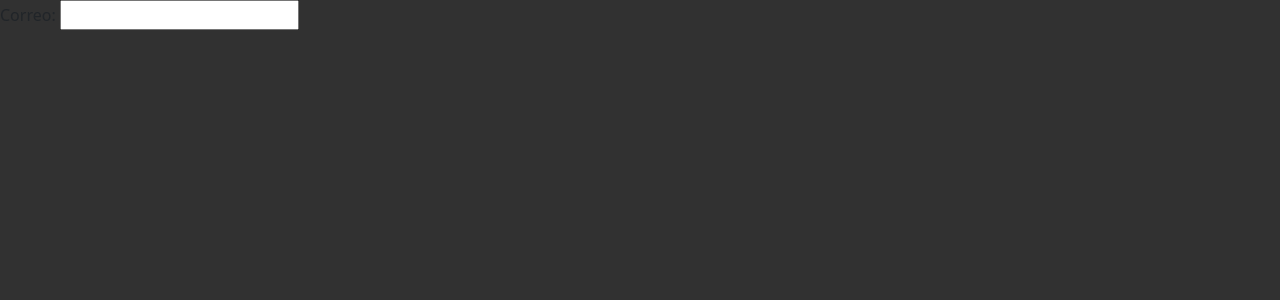
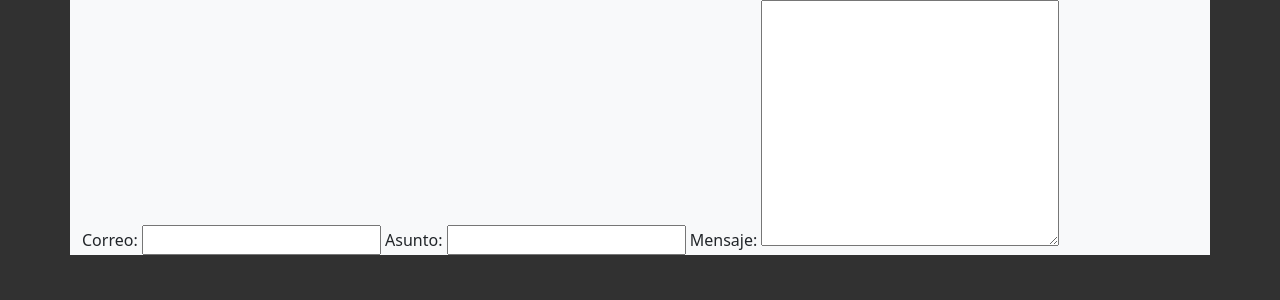
Before and after one commit to Dragonf-j/-TFG-I.E.S.-Punta-del-Verde-Elige-tu-portatil, a PHP site: page /vistas/contacto.php in a window 1280 px wide. Shown: the part 144-444 px from the top of the page. Run offline with PHP 8.4, Linux system fonts and the light colour scheme.

Commit message:
update 02/02/2022 contacto v0.2

```diff
--- a/vistas/contacto.php
+++ b/vistas/contacto.php
@@ -62,7 +62,7 @@
                         <li class="nav-item">
                             <a href="contacto.php" class="nav-link">
                                 <svg xmlns="http://www.w3.org/2000/svg" width="16" height="16" fill="currentColor" class="bi bi-envelope" viewBox="0 0 16 16">
-  <path d="M0 4a2 2 0 0 1 2-2h12a2 2 0 0 1 2 2v8a2 2 0 0 1-2 2H2a2 2 0 0 1-2-2V4Zm2-1a1 1 0 0 0-1 1v.217l7 4.2 7-4.2V4a1 1 0 0 0-1-1H2Zm13 2.383-4.708 2.825L15 11.105V5.383Zm-.034 6.876-5.64-3.471L8 9.583l-1.326-.795-5.64 3.47A1 1 0 0 0 2 13h12a1 1 0 0 0 .966-.741ZM1 11.105l4.708-2.897L1 5.383v5.722Z"/>
+                                    <path d="M0 4a2 2 0 0 1 2-2h12a2 2 0 0 1 2 2v8a2 2 0 0 1-2 2H2a2 2 0 0 1-2-2V4Zm2-1a1 1 0 0 0-1 1v.217l7 4.2 7-4.2V4a1 1 0 0 0-1-1H2Zm13 2.383-4.708 2.825L15 11.105V5.383Zm-.034 6.876-5.64-3.471L8 9.583l-1.326-.795-5.64 3.47A1 1 0 0 0 2 13h12a1 1 0 0 0 .966-.741ZM1 11.105l4.708-2.897L1 5.383v5.722Z" />
                                 </svg>
                                 Contacto</a>
                         </li>
@@ -73,13 +73,20 @@
         </nav>
 
     </header>
-    <div>
+    <div class="container bg-light d-flex flex-column justify-content-around ">
         <form action="" method="post">
             <label for="correo">
                 Correo:
                 <input type="email" name="correo" id="correo">
             </label>
-
+            <label for="asunto">
+                Asunto:
+                <input type="text" name="asunto" id="asunto">
+            </label>
+            <label for="">
+                Mensaje:
+                <textarea name="" id="" cols="30" rows="10"></textarea>
+            </label>
 
         </form>
 
```
Lines whose indentation alone changed are shown as unchanged.
